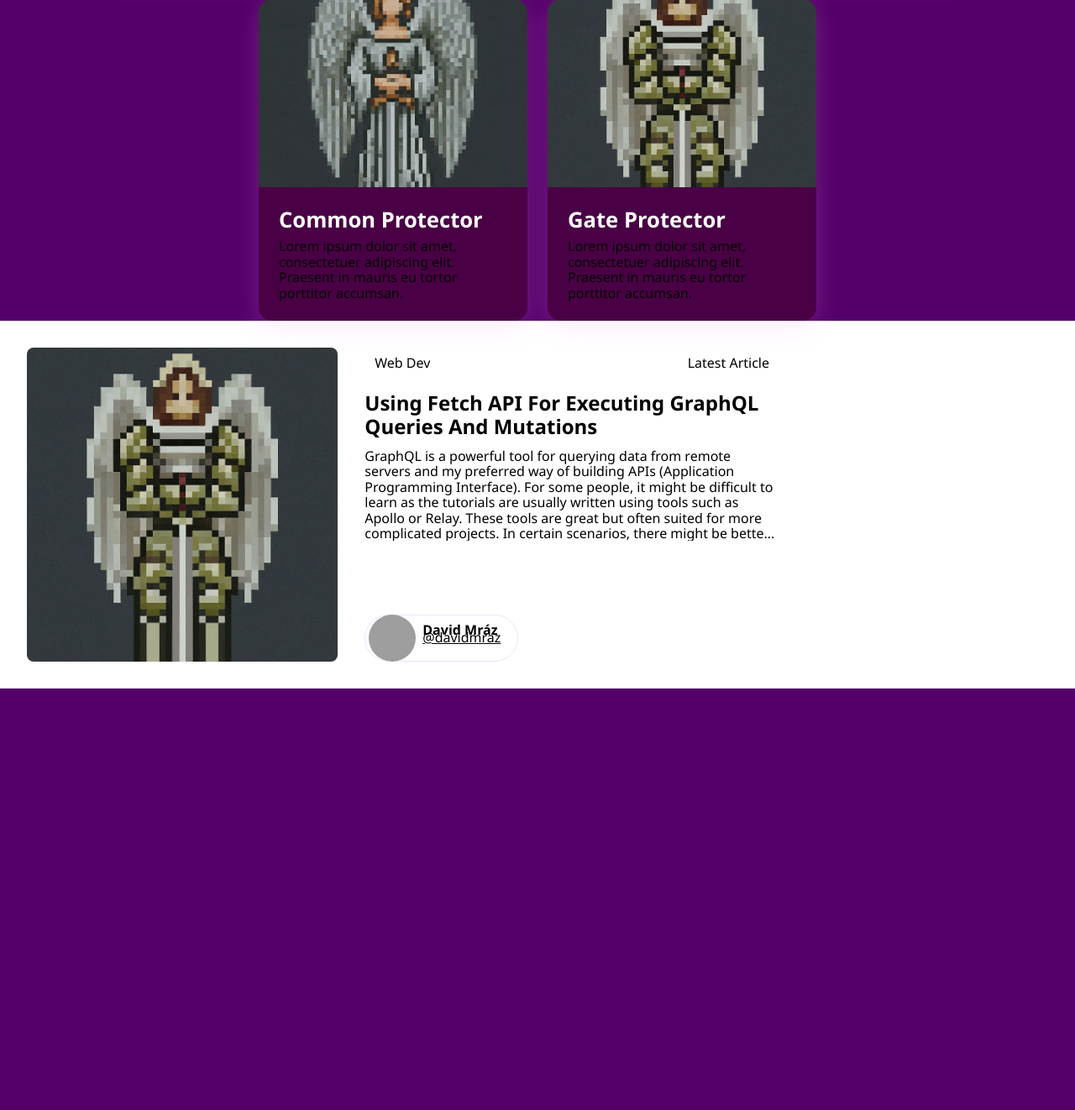
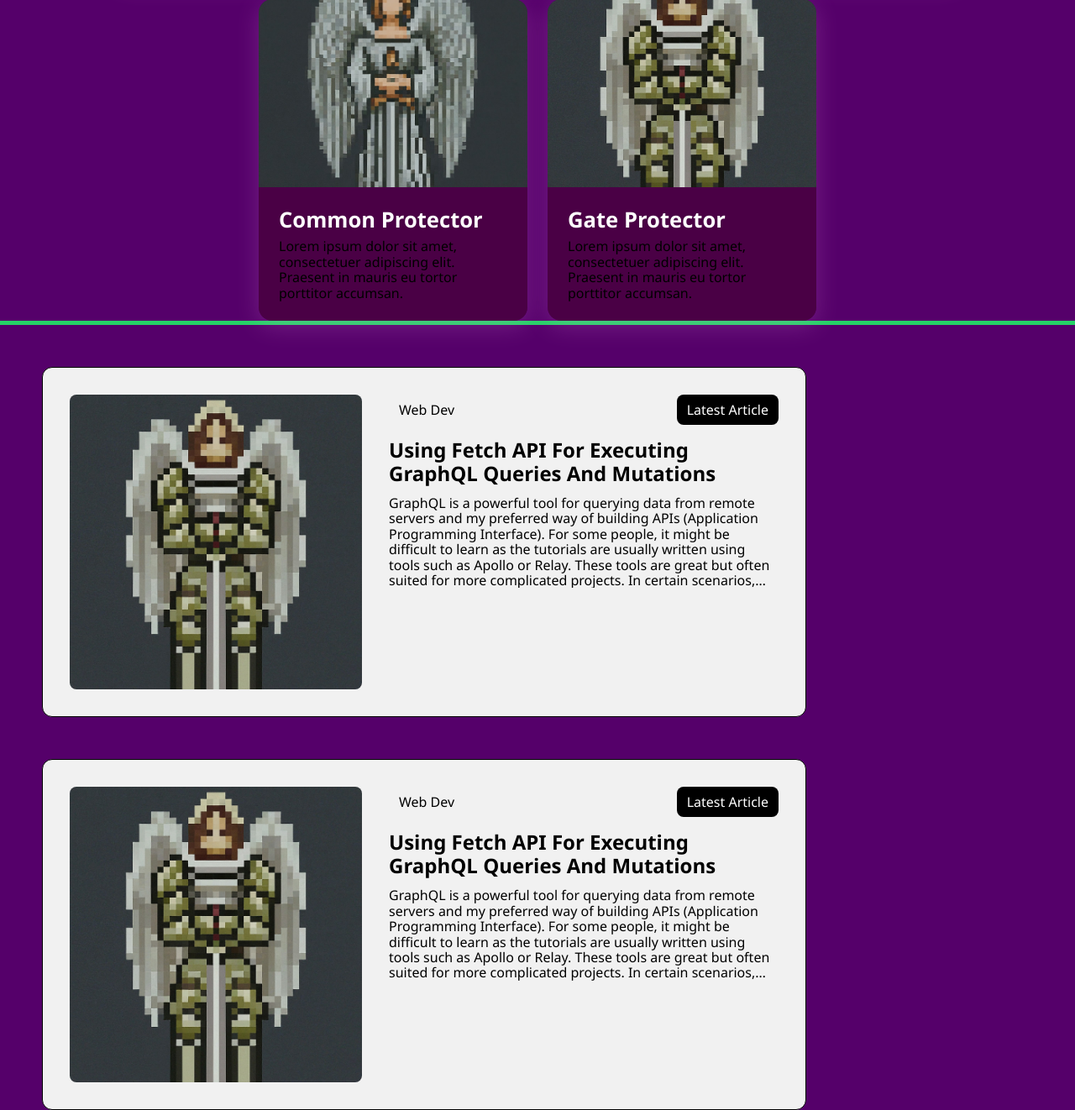
Before and after one commit to PelaezNera/ProyectLuzbel, a PHP site: page /pagina.php in a window 1280 px wide. Shown: the part 1209-2531 px from the top of the page at 84% size. Before the commit the page ends 2029 px from the top, so only its background shows below. Run offline with PHP 8.4, Linux system fonts and the light colour scheme; the visitor is signed in with stand-in values (Sample User, id 1); grey boxes are pictures that could not be loaded.

Commit message:
Testeo de noticias

```diff
--- a/frontend/style.css
+++ b/frontend/style.css
@@ -21,6 +21,7 @@ html {
 :root {
     --bg: #171717;
     --text-color: #fff;
+    --sec-primary: rgb(241, 241, 241);
     --accent: rgb(255, 255, 255);
     --color-1: #55006a;
     --color-2: #25d366;
@@ -310,6 +311,10 @@ a {
 
 /* SECCION DE NOTICIAS */
 
+.noticias {
+    background-color: var(--color-1);
+}
+
 .container {
     max-width: 60rem;
     width: 100%;
@@ -319,13 +324,15 @@ a {
 
 .card {
     display: flex;
-    border: 1px solid var(--primary-light);
+    border: 1px solid black;
     border-radius: 0.75rem;
-    background-color: var(--secondary-background);
+    background-color: var(--sec-primary);
     cursor: pointer;
     overflow: hidden;
     min-height: 24rem;
     flex-direction: column;
+    margin-left: 50px;
+    margin-top: 50px;
 }
 
 .card:hover {
@@ -356,7 +363,7 @@ a {
     justify-content: center;
     border-radius: 0.5rem;
     gap: 0.5rem;
-    color: var(--secondary-text);
+    color: black;
     background-color: var(--secondary);
 }
 
@@ -373,8 +380,8 @@ a {
     white-space: nowrap;
     align-items: center;
     justify-content: center;
-    background-color: var(--primary-light);
-    color: var(--primary);
+    background-color: black;
+    color: rgb(255, 255, 255);
 }
 
 .card-content {
--- a/pagina.php
+++ b/pagina.php
@@ -121,6 +121,8 @@ if ($var_session == null || $var_session == " ") {
     </div>
     </section>
 
+    <hr class="divisor">
+
     <section class="noticias">
         <div class="container">
             <article class="card">
@@ -154,28 +156,40 @@ if ($var_session == null || $var_session == " ") {
                             then we can move to simple GraphQL queries execution.
                         </p>
                     </div>
-                    <div class="blog-preview__bottom">
-                        <div class="blog-author">
-                            <img src="assets/profile_small.png" alt="Avatar">
-                            <div class="blog-author__name">
-                                <div class="blog-author__name">
-                                    David Mráz
-                                </div>
-                                <a rel="author" href="mailto:david@atheros.ai" class="blog-author__alias">
-                                    @davidmraz
-                                </a>
-                            </div>
+                </div>
+            </article>
+        </div>
+        <div class="container">
+            <article class="card">
+                <div class='background'>
+                    <img src="img/4.jpg" alt="Fetch API GraphQL Preview">
+                </div>
+                <div class='content'>
+                    <div class="card-header">
+                        <div class="card-type">
+                            Web Dev
                         </div>
-                        <a class="go-to-article-button" href="/my-blog" title="New Blog">
-                            <svg xmlns="http://www.w3.org/2000/svg" class="icon icon-tabler icon-tabler-arrow-narrow-right"
-                                width="24" height="24" viewBox="0 0 24 24" stroke-width="2" stroke="currentColor"
-                                fill="none" stroke-linecap="round" stroke-linejoin="round">
-                                <path stroke="none" d="M0 0h24v24H0z" fill="none" />
-                                <path d="M5 12l14 0" />
-                                <path d="M15 16l4 -4" />
-                                <path d="M15 8l4 4" />
-                            </svg>
-                        </a>
+                        <div class="latest-article">
+                            Latest Article
+                        </div>
+                    </div>
+                    <div class="card-content">
+                        <h2>Using Fetch API For Executing GraphQL Queries And Mutations</h2>
+                        <p>
+                            GraphQL is a powerful tool for querying data from remote servers and my preferred way of
+                            building APIs (Application
+                            Programming Interface). For some people, it might be difficult to learn as the tutorials are
+                            usually written using tools
+                            such as Apollo or Relay. These tools are great but often suited for more complicated projects.
+                            In certain scenarios,
+                            there might be better to choose a more lightweight approach and not increase bundle size with
+                            additional libraries. In
+                            these cases, you can work directly with the tools available in the browser. In this quick
+                            tutorial, we will use fetch,
+                            commonly available in your browser. Let’s first quickly revise what fetch is and how it is
+                            usually used with REST API,
+                            then we can move to simple GraphQL queries execution.
+                        </p>
                     </div>
                 </div>
             </article>
```
